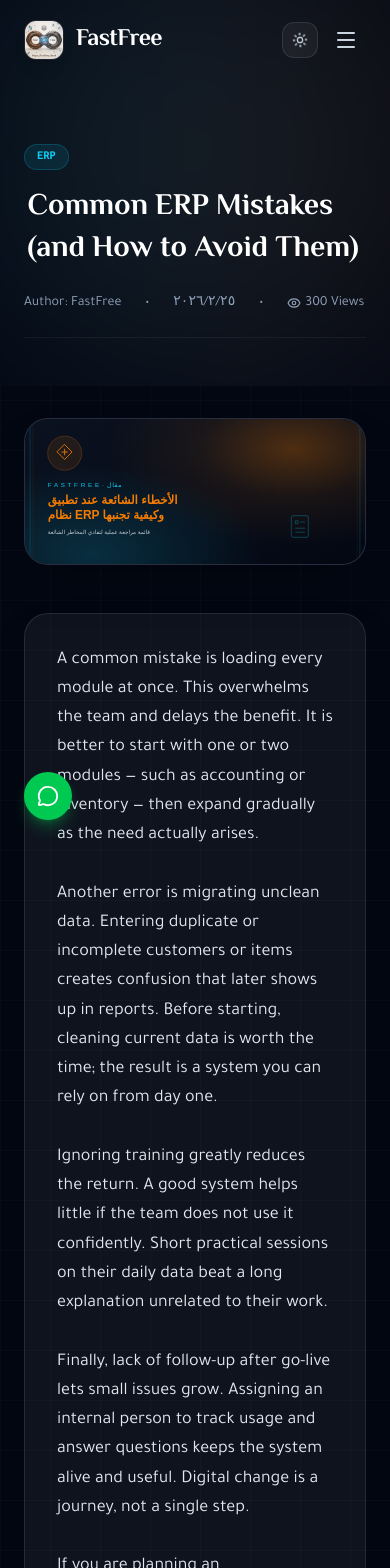
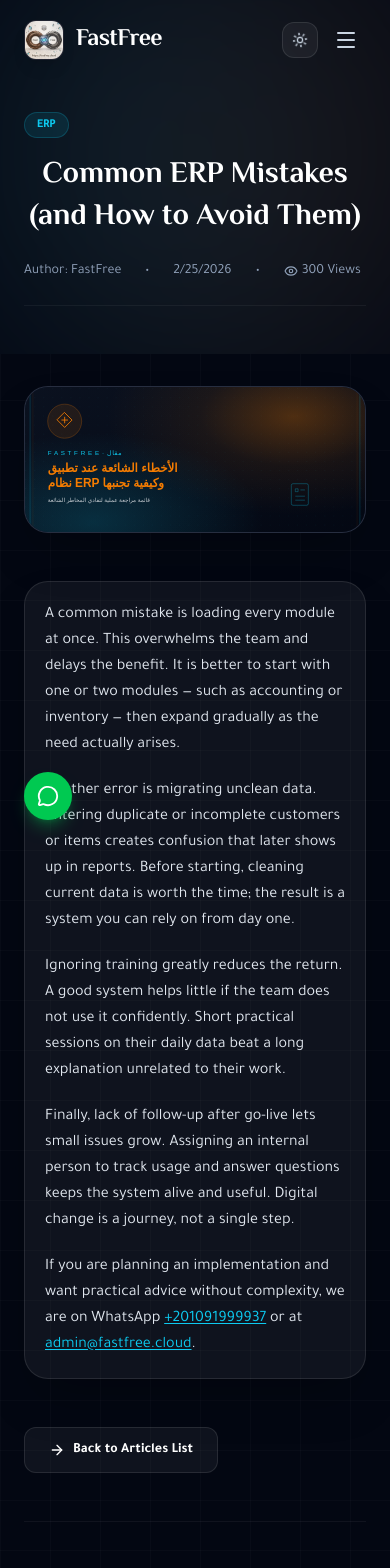
Before and after one commit to FastFreeCloud/fastfree, a Next.js app in the folder apps/fastfree_website/: page /en/blog/common-erp-mistakes in a window 390 px wide. Shown: the top 1568 px of the page. Built offline with nearby package versions, Linux system fonts and the light colour scheme; a web font is replaced by a local one.

Commit message:
fix: article body renderer (paragraphs, linkify, bidi), service mobile polish, locale dates

```diff
--- a/apps/fastfree_website/app/[lang]/HomeClient.tsx
+++ b/apps/fastfree_website/app/[lang]/HomeClient.tsx
@@ -553,7 +553,7 @@
                 </div>
               </div>
               <div className="px-6 pb-6 flex items-center justify-between text-xs text-slate-400">
-                 <span>{post.published_at ? new Date(post.published_at).toLocaleDateString('ar-EG') : ''}</span>
+                 <span>{post.published_at ? new Date(post.published_at).toLocaleDateString(lang === 'ar' ? 'ar-EG' : 'en-US') : ''}</span>
                 <Link href={`/${lang}/blog/${post.slug}`} className="font-bold text-white hover:text-[var(--ff-accent)] flex items-center gap-1">
                   {t('READ', 'اقرأ', 'Read')} <ArrowLeft size={12} className={lang === 'ar' ? 'rotate-180' : ''} />
                 </Link>
--- a/apps/fastfree_website/app/[lang]/blog/BlogClient.tsx
+++ b/apps/fastfree_website/app/[lang]/blog/BlogClient.tsx
@@ -134,7 +134,7 @@
                   </div>
                   <div className={`p-6 border-t border-white/5 flex items-center justify-between text-xs text-slate-400 ${lang === 'ar' ? '' : ''}`}>
                     <div className="flex items-center gap-4">
-                      <span>{post.published_at ? new Date(post.published_at).toLocaleDateString('ar-EG') : ''}</span>
+                      <span>{post.published_at ? new Date(post.published_at).toLocaleDateString(lang === 'ar' ? 'ar-EG' : 'en-US') : ''}</span>
                       <span className="flex items-center gap-1"><Eye size={12} /> {post.views}</span>
                     </div>
                     <Link href={`/${lang}/blog/${post.slug}`} className="font-bold text-white hover:text-[var(--ff-accent)] flex items-center gap-1">
--- a/apps/fastfree_website/app/[lang]/blog/[slug]/BlogPostClient.tsx
+++ b/apps/fastfree_website/app/[lang]/blog/[slug]/BlogPostClient.tsx
@@ -12,6 +12,65 @@
 import { ArticleSchema, BreadcrumbSchema } from '@/components/SEO/StructuredData';
 import { siteConfig } from '@/src/data/siteConfig';
 import { notFound } from 'next/navigation';
+import type { ReactNode } from 'react';
+
+const CONTACT_TOKEN_RE = /(\+?\d[\d\s-]{6,}\d|[\w.+-]+@[\w-]+\.[\w.]+)/g;
+
+function linkifyContact(text: string, keyPrefix: string): ReactNode[] {
+  const nodes: ReactNode[] = [];
+  const re = new RegExp(CONTACT_TOKEN_RE.source, 'g');
+  let last = 0;
+  let k = 0;
+  let m: RegExpExecArray | null;
+  while ((m = re.exec(text)) !== null) {
+    let token = m[0];
+    let trail = '';
+    if (token.endsWith('.')) {
+      token = token.slice(0, -1);
+      trail = '.';
+    }
+    if (m.index > last) {
+      nodes.push(<span key={`${keyPrefix}-t${k++}`}>{text.slice(last, m.index)}</span>);
+    }
+    const href = token.includes('@') ? `mailto:${token}` : `tel:${token.replace(/[\s-]/g, '')}`;
+    nodes.push(
+      <a key={`${keyPrefix}-l${k++}`} href={href} dir="ltr" className="text-[var(--ff-accent)] underline underline-offset-2">
+        {token}
+      </a>,
+    );
+    if (trail) {
+      nodes.push(<span key={`${keyPrefix}-d${k++}`}>{trail}</span>);
+    }
+    last = m.index + m[0].length;
+  }
+  if (last < text.length) {
+    nodes.push(<span key={`${keyPrefix}-t${k++}`}>{text.slice(last)}</span>);
+  }
+  return nodes;
+}
+
+function renderArticleBody(text: string): ReactNode[] {
+  return text.split(/\n\n+/).map((para, i) => {
+    const lines = para
+      .split('\n')
+      .map((l) => l.trim())
+      .filter(Boolean);
+    if (lines.length > 0 && lines.every((l) => l.startsWith('- '))) {
+      return (
+        <ul key={i} dir="auto" className="mb-5 last:mb-0 space-y-2 list-disc ps-6 marker:text-[var(--ff-accent)]">
+          {lines.map((l, j) => (
+            <li key={j}>{linkifyContact(l.slice(2).trim(), `${i}-${j}`)}</li>
+          ))}
+        </ul>
+      );
+    }
+    return (
+      <p key={i} dir="auto" className="mb-5 last:mb-0">
+        {linkifyContact(para, `${i}`)}
+      </p>
+    );
+  });
+}
 
 export default function BlogPostPage() {
   const { slug } = useParams<{ slug: string }>();
@@ -44,7 +103,7 @@
       ]} />
 
       {/* Article Hero */}
-      <section className={`relative pt-36 pb-12 overflow-hidden ${lang === 'ar' ? 'text-right' : 'text-left'} bg-[#030712]`}>
+      <section className={`relative pt-28 md:pt-36 pb-12 overflow-hidden ${lang === 'ar' ? 'text-right' : 'text-left'} bg-[#030712]`}>
         {/* Dynamic Nebula Glowing Orbs */}
         <div className="absolute inset-0 overflow-hidden pointer-events-none z-0">
           <motion.div
@@ -79,7 +138,7 @@
           <div className="flex flex-wrap items-center gap-x-6 gap-y-2 text-sm text-slate-400 border-b border-white/5 pb-6">
             <span>{t('BLOG_AUTHOR', 'الكاتب:', 'Author:')} {siteConfig.siteName}</span>
             <span>•</span>
-            <span>{post.published_at ? new Date(post.published_at).toLocaleDateString('ar-EG') : ''}</span>
+            <span>{post.published_at ? new Date(post.published_at).toLocaleDateString(lang === 'ar' ? 'ar-EG' : 'en-US') : ''}</span>
             <span>•</span>
             <span className="flex items-center gap-1">
               <Eye size={14} />
@@ -93,12 +152,12 @@
       <section className={`max-w-4xl mx-auto px-6 py-8 ${lang === 'ar' ? 'text-right' : 'text-left'} space-y-12`}>
         {/* Cover Image */}
         <div className="rounded-3xl border border-white/10 overflow-hidden shadow-2xl bg-slate-900 aspect-[21/9] relative">
-          <Image src={post.cover_image || '/assets/og-default.svg'} alt={lang === 'ar' ? post.title_ar : post.title_en} fill className="object-cover" sizes="(max-width: 768px) 100vw, 75vw" />
+          <Image src={post.cover_image || '/assets/og-default.svg'} alt={lang === 'ar' ? post.title_ar : post.title_en} fill priority className="object-cover" sizes="(max-width: 768px) 100vw, 75vw" />
         </div>
 
         {/* Article content */}
-        <div className="p-8 md:p-12 rounded-3xl bg-white/5 border border-white/10 shadow-2xl leading-relaxed text-lg text-slate-200 whitespace-pre-line space-y-4">
-          {lang === 'ar' ? post.content_ar : post.content_en}
+        <div className="p-5 sm:p-8 md:p-12 rounded-3xl bg-white/5 border border-white/10 shadow-2xl leading-relaxed text-base md:text-lg text-slate-200 break-words [overflow-wrap:anywhere]">
+          {renderArticleBody(lang === 'ar' ? post.content_ar : post.content_en)}
         </div>
 
         {/* Back to Blog */}
@@ -117,11 +176,11 @@
             </h3>
             <div className="grid grid-cols-1 md:grid-cols-3 gap-6">
               {suggestedPosts.slice(0, 3).map((sp) => (
-                <Link key={sp.id} href={`/${lang}/blog/${sp.slug}`} className="p-6 rounded-2xl bg-white/5 border border-white/10 hover:border-white/20 transition-all hover:scale-105 group">
+                <Link key={sp.id} href={`/${lang}/blog/${sp.slug}`} className="p-6 rounded-2xl bg-white/5 border border-white/10 hover:border-white/20 transition-all md:hover:scale-105 group">
                    <div className="w-full h-32 relative overflow-hidden rounded-xl mb-4">
                       <Image src={sp.cover_image || '/assets/og-default.svg'} alt={lang === 'ar' ? sp.title_ar : sp.title_en} fill className="object-cover group-hover:scale-105 transition-transform duration-300" sizes="(max-width: 768px) 100vw, 33vw" />
                     </div>
-                  <h4 className="font-bold text-white text-sm group-hover:text-[var(--ff-accent)] transition-colors">
+                  <h4 className="font-bold text-white text-sm line-clamp-2 group-hover:text-[var(--ff-accent)] transition-colors">
                     {lang === 'ar' ? sp.title_ar : sp.title_en}
                   </h4>
                 </Link>
--- a/apps/fastfree_website/app/[lang]/services/[slug]/ServiceClient.tsx
+++ b/apps/fastfree_website/app/[lang]/services/[slug]/ServiceClient.tsx
@@ -51,18 +51,18 @@
               <IconComponent name={service.icon} className="w-10 h-10" />
             </div>
           </motion.div>
-          <h1 className="text-4xl md:text-5xl font-extrabold mb-6 flex justify-center" style={{ fontFamily: 'var(--ff-font-heading)' }}>
+          <h1 className="text-3xl sm:text-4xl md:text-5xl font-extrabold mb-6 flex justify-center" style={{ fontFamily: 'var(--ff-font-heading)' }}>
             <TextReveal text={lang === 'ar' ? service.title_ar : service.title_en} />
           </h1>
           <p className="text-slate-400 max-w-2xl mx-auto text-lg leading-relaxed">
             {lang === 'ar' ? service.description_ar : service.description_en}
           </p>
-          <div className="flex flex-col sm:flex-row flex-wrap justify-center gap-3 sm:gap-4 mt-8">
-            <Link href={`/${lang}/contact`} className="inline-flex items-center gap-2 px-6 py-3 rounded-xl font-bold text-[#030712] transition-all hover:scale-105" style={{ background: 'var(--ff-gradient)' }}>
+          <div className="flex flex-col sm:flex-row flex-wrap justify-center items-center gap-3 sm:gap-4 mt-8">
+            <Link href={`/${lang}/contact`} className="inline-flex items-center justify-center gap-2 px-6 py-3 rounded-xl font-bold text-[#030712] transition-all hover:scale-105 w-full sm:w-auto" style={{ background: 'var(--ff-gradient)' }}>
               {t('REQUEST_QUOTE', 'طلب عرض سعر', 'Request Quote')}
               <ArrowLeft size={16} className={lang === 'ar' ? '' : 'rotate-180'} />
             </Link>
-            <Link href={`/${lang}/services`} className="inline-flex items-center gap-2 px-6 py-3 rounded-xl border border-white/10 text-white font-medium hover:bg-white/5 transition-all">
+            <Link href={`/${lang}/services`} className="inline-flex items-center justify-center gap-2 px-6 py-3 rounded-xl border border-white/10 text-white font-medium hover:bg-white/5 transition-all w-full sm:w-auto">
               {t('ALL_SERVICES', 'جميع الخدمات', 'All Services')}
             </Link>
           </div>
@@ -93,7 +93,7 @@
                 <div className="w-10 h-10 rounded-xl bg-[var(--ff-accent)]/10 text-[var(--ff-accent)] flex items-center justify-center shrink-0 mt-0.5">
                   <Check size={20} />
                 </div>
-                <div>
+                <div className="min-w-0 break-words">
                   <span className="font-medium text-white text-sm">{feat.ar && feat.en ? (lang === 'ar' ? feat.ar : feat.en) : feat}</span>
                 </div>
               </motion.div>
@@ -153,7 +153,7 @@
 
       {/* CTA */}
       <section className="py-20 max-w-4xl mx-auto px-6">
-        <div className="text-center p-12 rounded-3xl bg-gradient-to-br from-slate-900/60 to-[var(--ff-primary-dark)]/30 border border-white/10 backdrop-blur-xl shadow-2xl relative overflow-hidden">
+        <div className="text-center p-6 sm:p-12 rounded-3xl bg-gradient-to-br from-slate-900/60 to-[var(--ff-primary-dark)]/30 border border-white/10 backdrop-blur-xl shadow-2xl relative overflow-hidden">
           <div className="absolute inset-0 bg-gradient-to-r from-[var(--ff-accent)]/5 to-[var(--ff-primary)]/5 pointer-events-none" />
           <div className="relative z-10">
             <h2 className="text-3xl font-bold mb-4" style={{ fontFamily: 'var(--ff-font-heading)' }}>
--- a/apps/fastfree_website/components/ui/TextReveal.tsx
+++ b/apps/fastfree_website/components/ui/TextReveal.tsx
@@ -37,7 +37,7 @@
 
   return (
     <motion.span
-      className={`inline-flex flex-wrap justify-start ${className}`}
+      className={`inline-flex flex-wrap justify-center ${className}`}
       variants={containerVariants}
       initial="hidden"
       animate="visible"
--- a/apps/fastfree_website/src/data/blogParts/tips.ts
+++ b/apps/fastfree_website/src/data/blogParts/tips.ts
@@ -100,7 +100,7 @@
   {
     id: '4',
     title_ar: 'متى تحتاج شركتك إلى نظام ERP؟ علامات أنك تجاوزت جداول البيانات',
-    title_en: 'When Does Your Business Need an ERP System? Signs Youve Outgrown Spreadsheets',
+    title_en: 'When Does Your Business Need an ERP System?',
     slug: 'when-you-need-erp',
     content_ar: `الجداول (Excel) أداة ممتازة للبداية، لكنها تصل لحدودها. أول علامة هي أنك تجمع نفس الرقم من أكثر من مكان: مبيعات من جدول، ومخزون من آخر، ومقبوضات من ثالث. عندما يأخذ التوفيق بينها وقتاً أسبوعياً، فقد تجاوزت الجداول.
 
```
